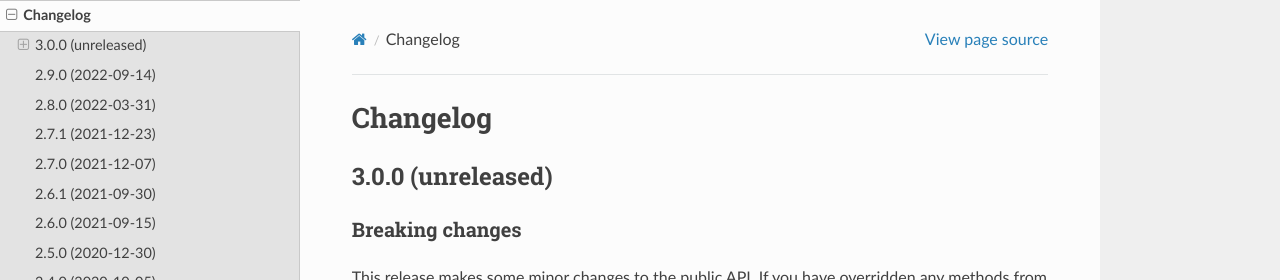
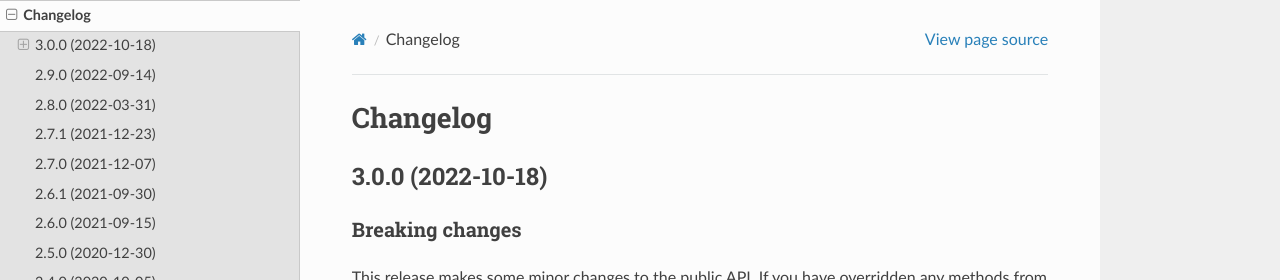
Before and after one commit to django-import-export/django-import-export, a Sphinx documentation site: the page built from docs/changelog.rst, in a window 1280 px wide and 900 px high. Shown: the top 280 px of the window. Built offline with Sphinx 7.4.7 and the Read the Docs theme 2.0.0, drawn with Linux system fonts in a browser that asks for light colours.

Commit message:
Preparing release 3.0.0

```diff
--- a/docs/changelog.rst
+++ b/docs/changelog.rst
@@ -1,8 +1,8 @@
 Changelog
 =========
 
-3.0.0 (unreleased)
------------------------
+3.0.0 (2022-10-18)
+------------------
 
 Breaking changes
 ################
--- a/import_export/__init__.py
+++ b/import_export/__init__.py
@@ -1 +1 @@
-__version__ = '3.0.0-beta.5.dev0'
+__version__ = '3.0.0'
```
